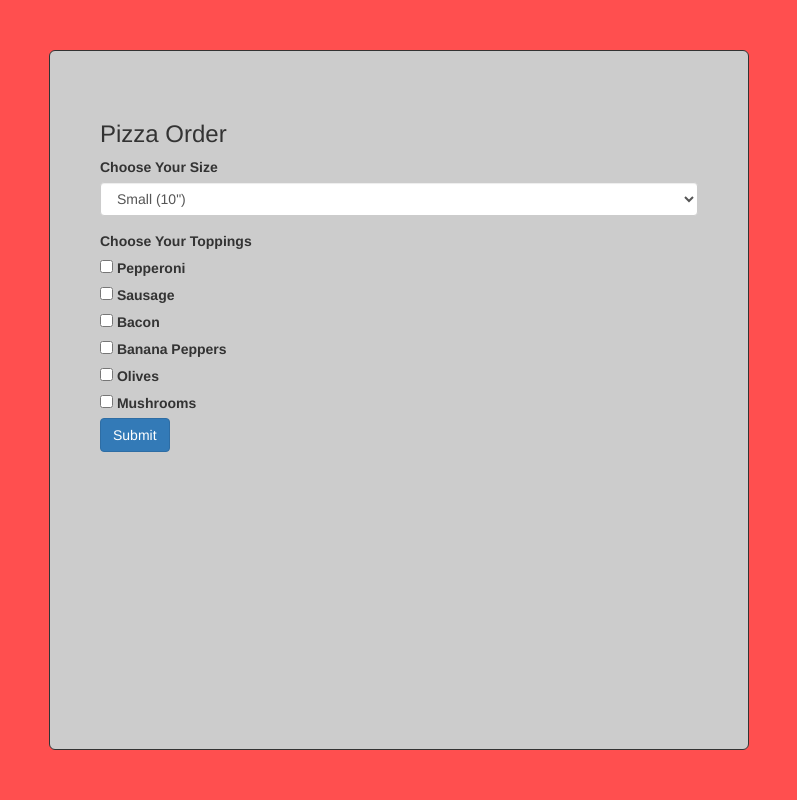
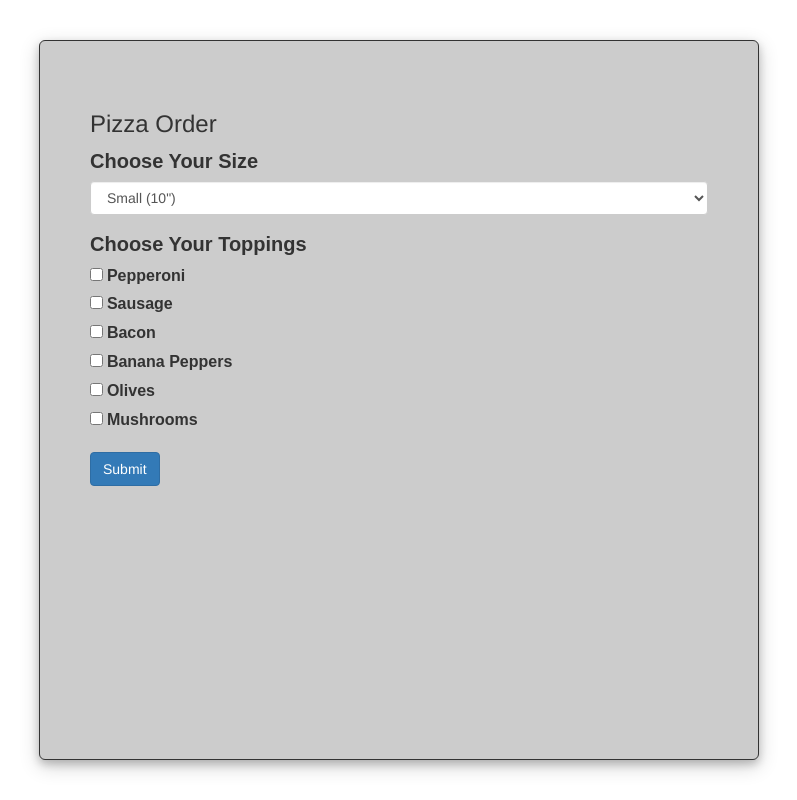
Before and after one commit to austinb847/pizza-parlor, a plain HTML site: page index.html in a window 1280 px wide. Shown: the whole page, without its empty margins (241-1038 px from the left). Drawn offline with Linux system fonts and the light colour scheme.

Commit message:
add more styling to page

```diff
--- a/css/styles.css
+++ b/css/styles.css
@@ -1,7 +1,20 @@
+h2 {
+  font-family: 'Anton', sans-serif;
+  font-size: 50px;
+}
+
+.title {
+  margin-top: -30px;
+  padding: 10px;
+}
+label {
+  font-family: 'Oswald', sans-serif;
+  font-size: 16px;
+}
+
 body {
   margin: 0;
   padding: 0;
-  background-color: rgba(255, 0, 0, 0.692);
 }
 
 .itemPanel {
@@ -16,8 +29,12 @@ body {
 
 }
 
-.images {
-  display: inline-block;
+.label-header {
+  font-size: 20px;
+}
+
+button {
+  margin-top: 15px;
 }
 
 .pizza {
@@ -29,16 +46,16 @@ body {
 .topping {
   position: absolute;
   top: 0;
-  left: 177px;
+  left: 183px;
 }
 
 img {
   width: 40%;
 }
 
-#orderForm {
-  width: 700px;
-  height: 700px;
+#orderForm, .itemPanel {
+  width: 720px;
+  height: 720px;
   padding: 50px;
   position: absolute;
   margin: auto;
@@ -50,5 +67,6 @@ img {
   border-style: solid;
   border-radius: 6px;
   background-color:#ccc;
+  box-shadow: 0 4px 8px 0 rgba(0, 0, 0, 0.2), 0 6px 20px 0 rgba(0, 0, 0, 0.19);
 
 }
```
